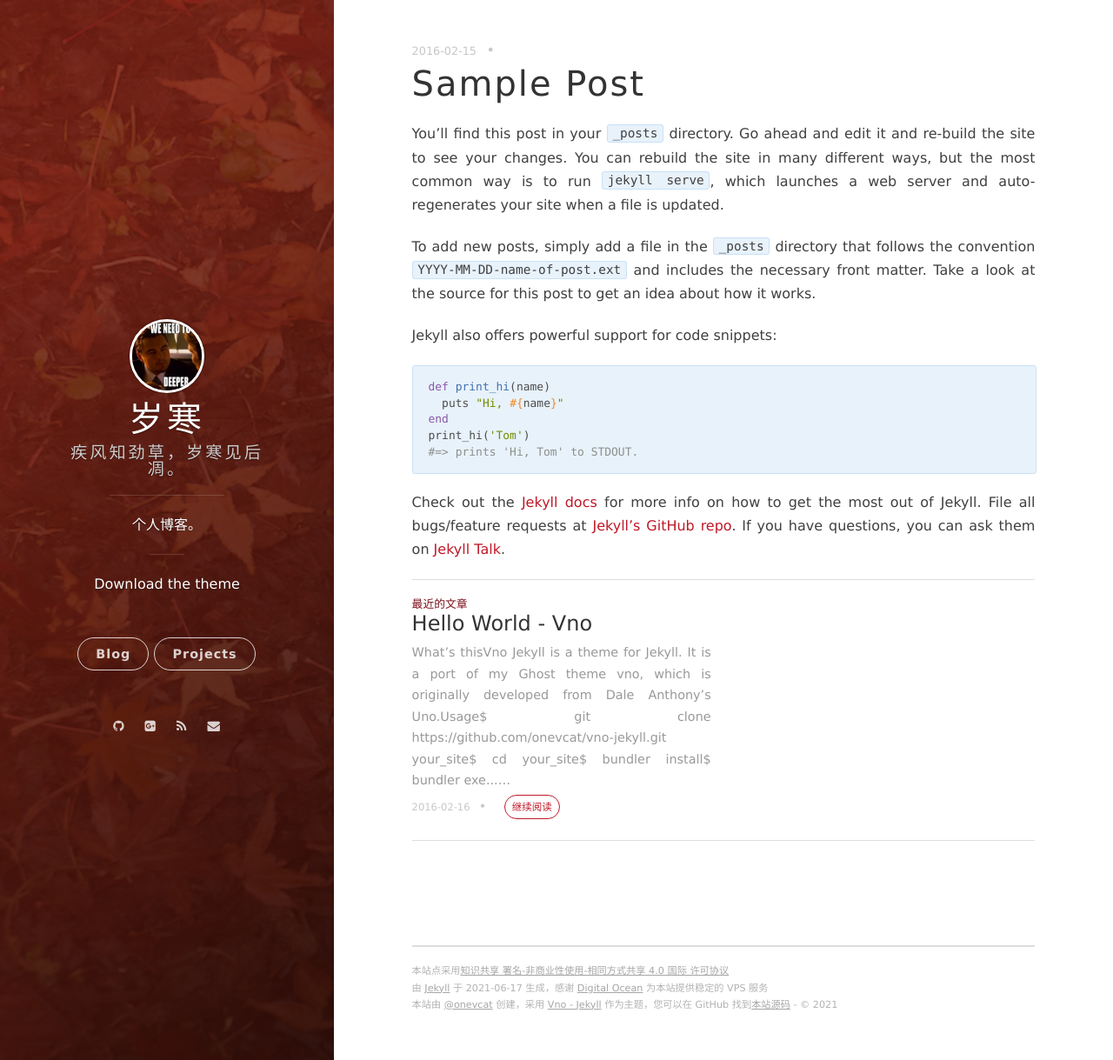
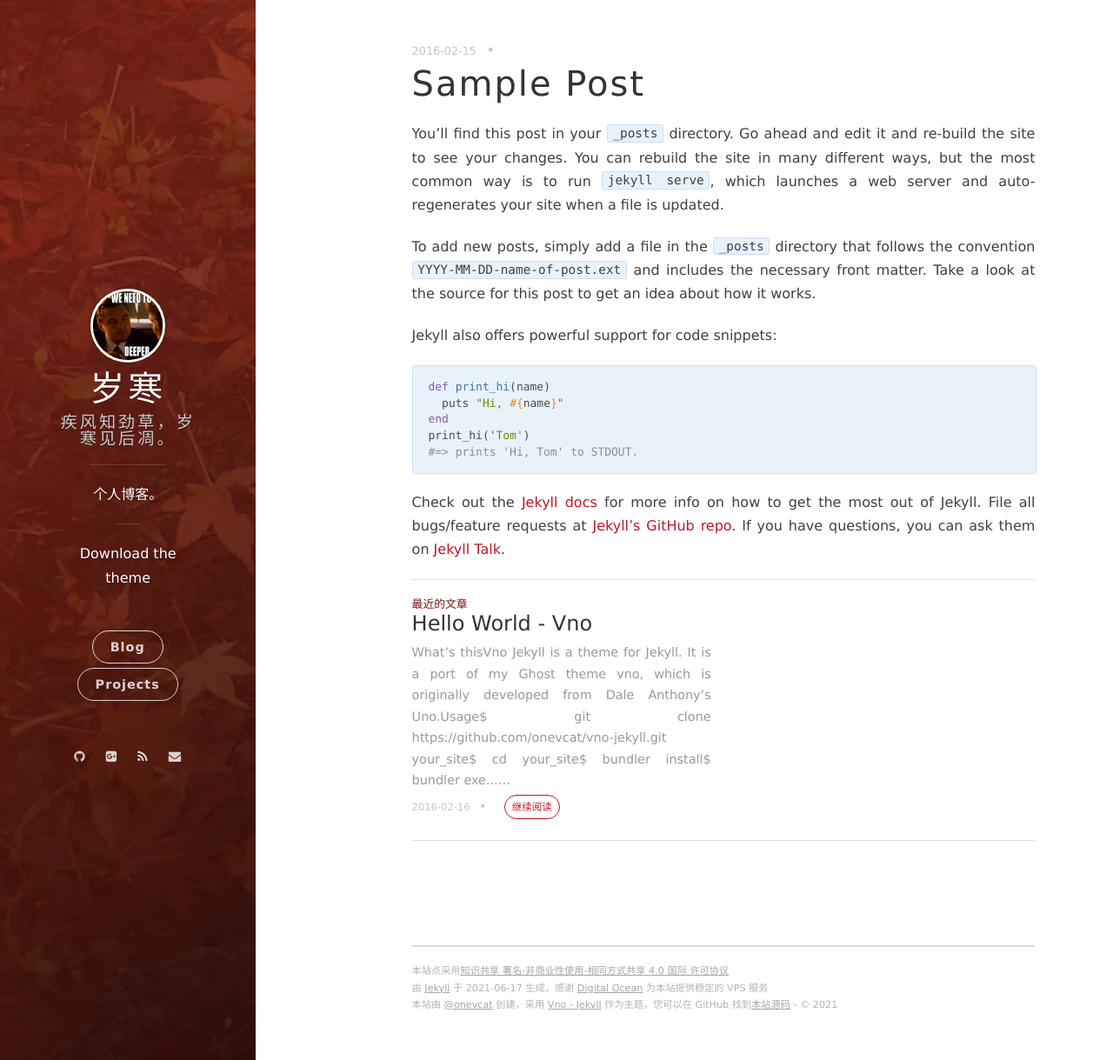
Before and after one commit to deepConnectionism/Hymnhyz.github.io, a Jekyll site: the page built from _posts/2016-02-15-sample-post.markdown, in a window 1280 px wide and 1219 px high. Shown: the whole window at 87% size. Built offline with Jekyll 4.4.1, drawn with Linux system fonts in a browser that asks for light colours; nearby versions of some CDN libraries; comment, search, counter and statistics services are not loaded.

Commit message:
修改图片大小

```diff
--- a/_sass/components/_panels.scss
+++ b/_sass/components/_panels.scss
@@ -45,7 +45,7 @@
 }
 
   .panel-cover--collapsed {
-    width: 30%;
+    width: 23%;
     max-width: 700px;
   }
 
--- a/js/main.js
+++ b/js/main.js
@@ -10,7 +10,7 @@ $(document).ready(function() {
       $('.panel-cover').addClass('panel-cover--collapsed');
     } else {
       $('.panel-cover').css('max-width',currentWidth);
-      $('.panel-cover').animate({'max-width': '700px', 'width': '30%'}, 400, swing = 'swing', function() {} );
+      $('.panel-cover').animate({'max-width': '700px', 'width': '23%'}, 400, swing = 'swing', function() {} );
     }
   });
 
```
